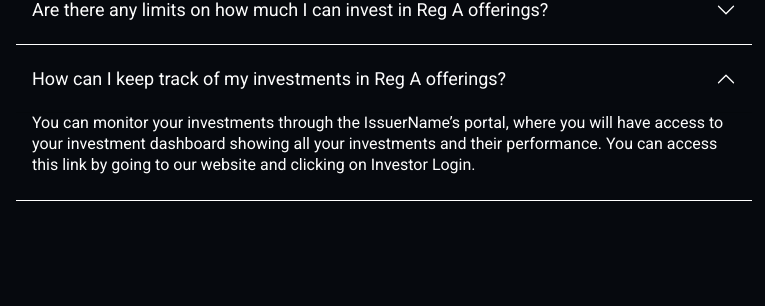
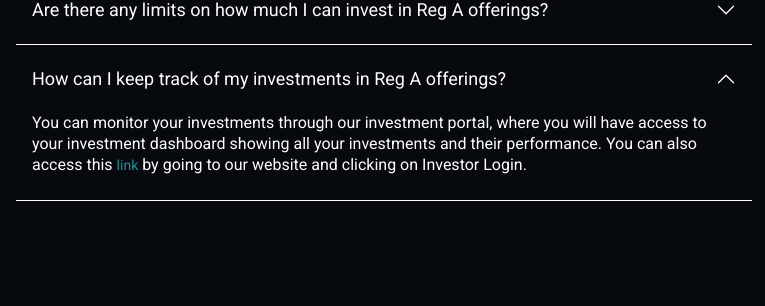
Before and after one commit to aasimdev/cancervax, a PHP site: page /cancervax/faqs in a window 1280 px wide, after a click on "How can I keep track of my investments in Reg A offerings?". Shown: the part 1598-1904 px from the top of the page, without its empty margins (256-1021 px from the left). Run offline with PHP 8.4, Linux system fonts and the light colour scheme; some libraries are stand-ins or nearby versions; some web fonts are replaced.

Commit message:
updated faqs and investor page

```diff
--- a/faqs.php
+++ b/faqs.php
@@ -203,7 +203,7 @@ include('header.php'); ?>
                         </h2>
                         <div id="faq14" class="accordion-collapse collapse" aria-labelledby="flush-headingThree" data-bs-parent="#accordionFlush2">
                             <div class="accordion-body">
-                                <p>You can monitor your investments through the IssuerName’s portal, where you will have access to your investment dashboard showing all your investments and their performance. You can access this link by going to our website and clicking on Investor Login.
+                                <p>You can monitor your investments through our investment portal, where you will have access to your investment dashboard showing all your investments and their performance. You can also access this <a href="https://cancervax.directinvest.io/purchase/65664bc380017111b27593bf/" target="_blank" rel="noopener noreferrer">link</a> by going to our website and clicking on Investor Login.
                                 </p>
                             </div>
                         </div>
--- a/investors.php
+++ b/investors.php
@@ -20,7 +20,7 @@ include "header.php";
                                     <img src="assets/img/offer-hero-img.png" alt="hero" class="img-fluid">
                                 </a>
                             </div>
-                            <p> CancerVAX is a pre-clinical biotech company working with a world-class team of experienced cancer researchers and physicians at UCLA to create a breakthrough Universal Cancer Vaccine platform (UCV).</p>
+                            <p> CancerVAX is a pre-clinical biotech company working with a world-class team of experienced cancer researchers and physicians at UCLA to create a breakthrough <strong>Universal Cancer Vaccine</strong> platform (UCV).</p>
                             <p> Our cancer treatment is designed to be customizable, administered as a shot, and leverage state-of-the-art bioengineering and molecular technologies.</p>
                             <p> This innovative approach detects, marks, and kills cancer cells exclusively. By inducing cancer cells to express a distinct marker absent in healthy cells, custom antibody drugs and the body's immune cells can precisely target and eradicate cancer cells.</p>
                         </div>
```
